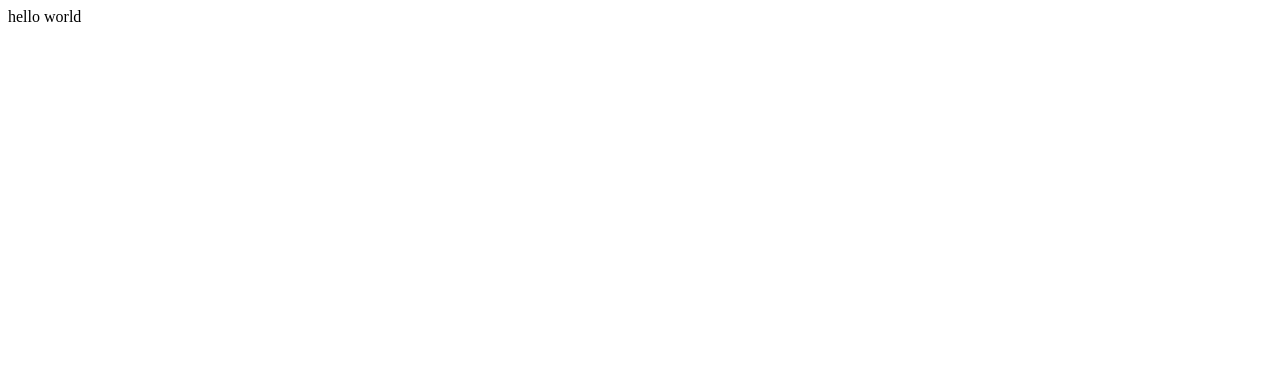
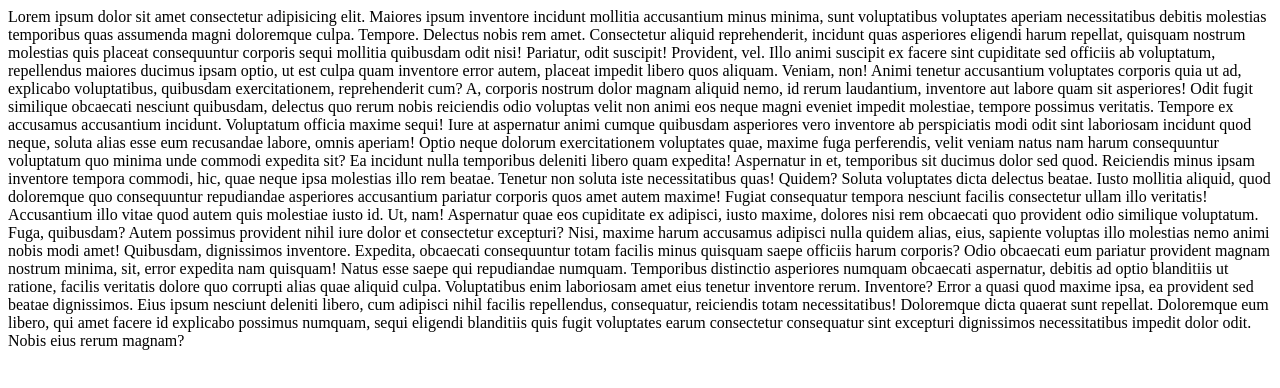
Before and after one commit to HNG209/DemoGit, a plain HTML site: page index.html in a window 1280 px wide. Drawn offline with Linux system fonts and the light colour scheme.

Commit message:
changed 5

```diff
--- a/index.html
+++ b/index.html
@@ -6,6 +6,20 @@
     <title>Document</title>
 </head>
 <body>
-    hello world
+    Lorem ipsum dolor sit amet consectetur adipisicing elit. Maiores ipsum inventore incidunt mollitia accusantium minus minima, sunt voluptatibus voluptates aperiam necessitatibus debitis molestias temporibus quas assumenda magni doloremque culpa. Tempore.
+    Delectus nobis rem amet. Consectetur aliquid reprehenderit, incidunt quas asperiores eligendi harum repellat, quisquam nostrum molestias quis placeat consequuntur corporis sequi mollitia quibusdam odit nisi! Pariatur, odit suscipit! Provident, vel.
+    Illo animi suscipit ex facere sint cupiditate sed officiis ab voluptatum, repellendus maiores ducimus ipsam optio, ut est culpa quam inventore error autem, placeat impedit libero quos aliquam. Veniam, non!
+    Animi tenetur accusantium voluptates corporis quia ut ad, explicabo voluptatibus, quibusdam exercitationem, reprehenderit cum? A, corporis nostrum dolor magnam aliquid nemo, id rerum laudantium, inventore aut labore quam sit asperiores!
+    Odit fugit similique obcaecati nesciunt quibusdam, delectus quo rerum nobis reiciendis odio voluptas velit non animi eos neque magni eveniet impedit molestiae, tempore possimus veritatis. Tempore ex accusamus accusantium incidunt.
+    Voluptatum officia maxime sequi! Iure at aspernatur animi cumque quibusdam asperiores vero inventore ab perspiciatis modi odit sint laboriosam incidunt quod neque, soluta alias esse eum recusandae labore, omnis aperiam!
+    Optio neque dolorum exercitationem voluptates quae, maxime fuga perferendis, velit veniam natus nam harum consequuntur voluptatum quo minima unde commodi expedita sit? Ea incidunt nulla temporibus deleniti libero quam expedita!
+    Aspernatur in et, temporibus sit ducimus dolor sed quod. Reiciendis minus ipsam inventore tempora commodi, hic, quae neque ipsa molestias illo rem beatae. Tenetur non soluta iste necessitatibus quas! Quidem?
+    Soluta voluptates dicta delectus beatae. Iusto mollitia aliquid, quod doloremque quo consequuntur repudiandae asperiores accusantium pariatur corporis quos amet autem maxime! Fugiat consequatur tempora nesciunt facilis consectetur ullam illo veritatis!
+    Accusantium illo vitae quod autem quis molestiae iusto id. Ut, nam! Aspernatur quae eos cupiditate ex adipisci, iusto maxime, dolores nisi rem obcaecati quo provident odio similique voluptatum. Fuga, quibusdam?
+    Autem possimus provident nihil iure dolor et consectetur excepturi? Nisi, maxime harum accusamus adipisci nulla quidem alias, eius, sapiente voluptas illo molestias nemo animi nobis modi amet! Quibusdam, dignissimos inventore.
+    Expedita, obcaecati consequuntur totam facilis minus quisquam saepe officiis harum corporis? Odio obcaecati eum pariatur provident magnam nostrum minima, sit, error expedita nam quisquam! Natus esse saepe qui repudiandae numquam.
+    Temporibus distinctio asperiores numquam obcaecati aspernatur, debitis ad optio blanditiis ut ratione, facilis veritatis dolore quo corrupti alias quae aliquid culpa. Voluptatibus enim laboriosam amet eius tenetur inventore rerum. Inventore?
+    Error a quasi quod maxime ipsa, ea provident sed beatae dignissimos. Eius ipsum nesciunt deleniti libero, cum adipisci nihil facilis repellendus, consequatur, reiciendis totam necessitatibus! Doloremque dicta quaerat sunt repellat.
+    Doloremque eum libero, qui amet facere id explicabo possimus numquam, sequi eligendi blanditiis quis fugit voluptates earum consectetur consequatur sint excepturi dignissimos necessitatibus impedit dolor odit. Nobis eius rerum magnam?
 </body>
 </html>
```
